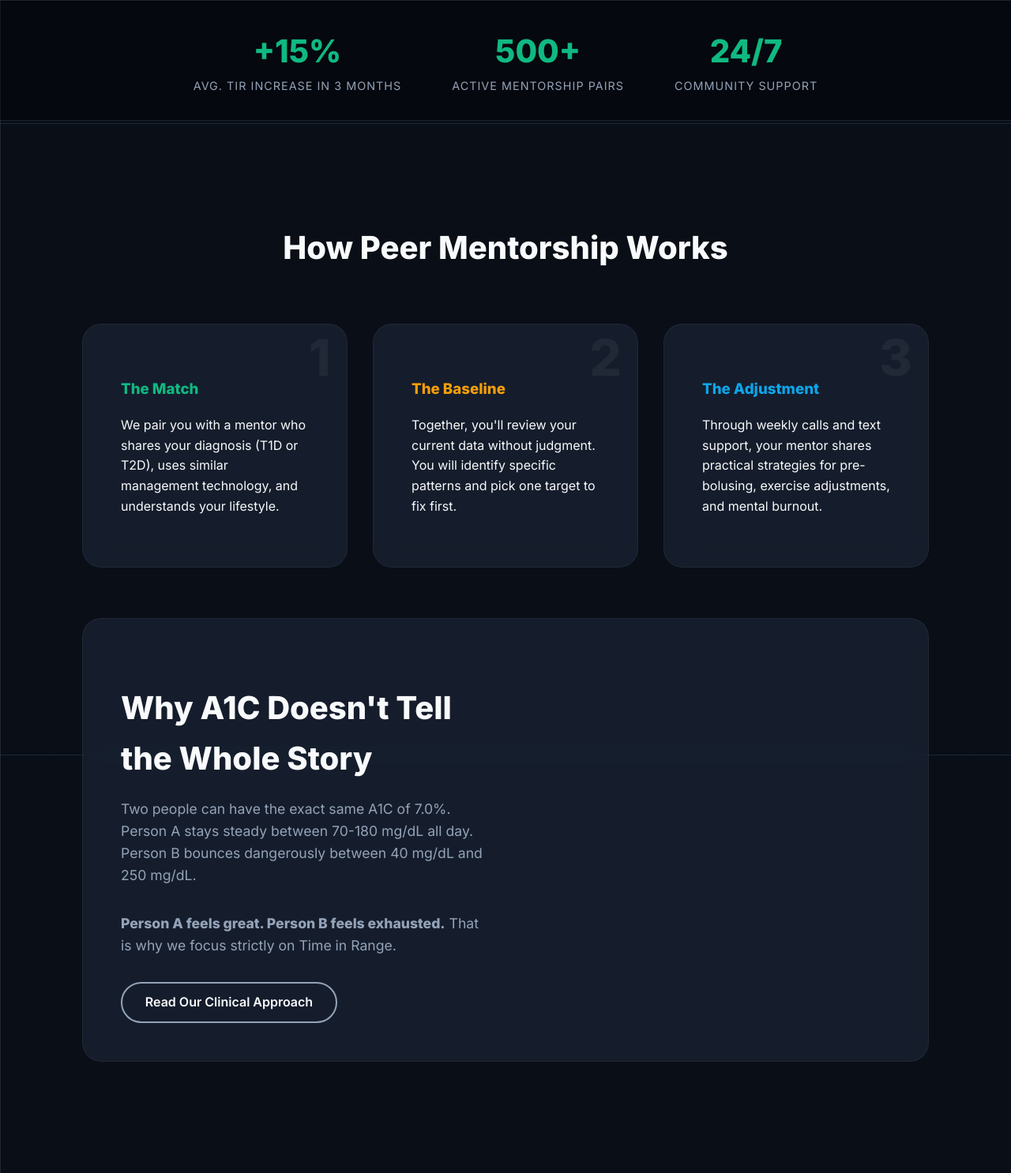
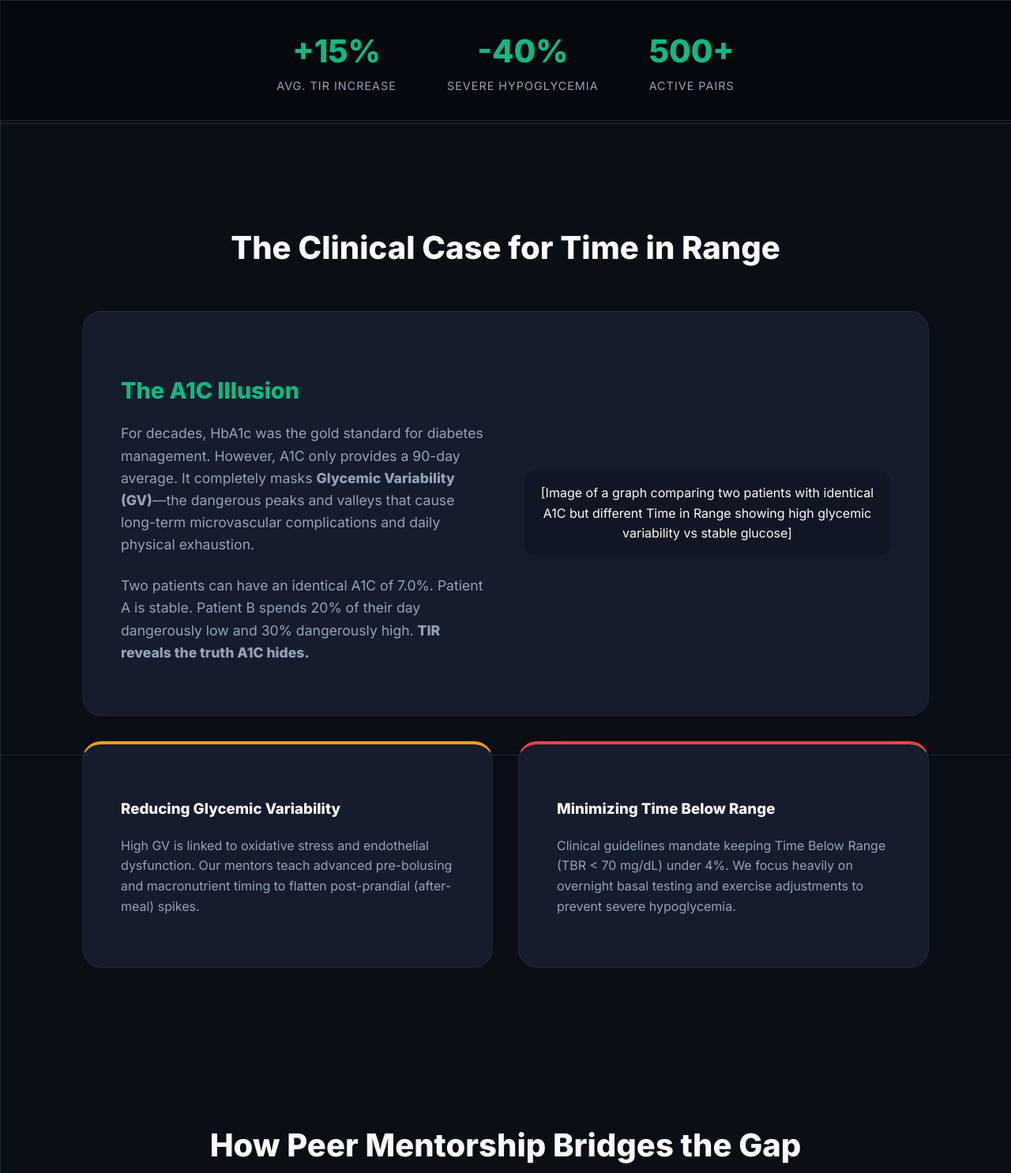
Before and after one commit to schneida1/timeinrangeproject, a plain HTML site: page index.html in a window 1280 px wide. Shown: the part 644-2130 px from the top of the page at 79% size. Drawn offline with Linux system fonts and the light colour scheme.

Commit message:
Update index.html

```diff
--- a/index.html
+++ b/index.html
@@ -11,90 +11,104 @@
 
     <header>
         <nav>
-            <a href="/" class="logo">
+            <a href="index.html" class="logo">
                 <div class="cgm-dot" id="nav-dot"></div>
                 The TIR Project
             </a>
             <div class="nav-links">
-                <a href="/about">The Science</a>
-                <a href="/#how-it-works">How It Works</a>
-                <a href="/donate">Donate</a>
+                <a href="about.html">About Us</a>
+                <a href="index.html#how-it-works">How It Works</a>
+                <a href="donate.html">Donate</a>
             </div>
-            <a href="/apply?type=get-mentor" class="btn-action">Get a Coach</a>
+            <a href="apply.html?type=get-mentor" class="btn-action">Get a Coach</a>
         </nav>
     </header>
 
     <section class="hero page-header">
         <h1>Flatten the Line.<br>Together.</h1>
-        <p>A non-profit dedicated to bridging the gap between clinical advice and real-world application. We provide specialized peer mentorship for Type 1 and Type 2 Diabetes to help you optimize your Time in Range (70-180 mg/dL).</p>
+        <p>A non-profit bridging the gap between clinical endocrinology and real-world application. We provide specialized, data-driven peer mentorship for Type 1 and Type 2 Diabetes to optimize your Time in Range (70-180 mg/dL).</p>
         <div style="display: flex; gap: 1.5rem; justify-content: center; margin-top: 2rem;">
             <a href="apply.html?type=get-mentor" class="btn-action">Find Your Mentor</a>
             <a href="apply.html?type=be-mentor" class="btn-outline">Become a Coach</a>
         </div>
     </section>
 
-    <div style="display: flex; justify-content: center; gap: 4rem; padding: 2rem 5%; background: rgba(0,0,0,0.4); border-top: 1px solid rgba(51, 65, 85, 0.5); border-bottom: 1px solid rgba(51, 65, 85, 0.5); margin-bottom: 4rem; text-align: center;">
+    <div style="display: flex; justify-content: center; flex-wrap: wrap; gap: 4rem; padding: 2rem 5%; background: rgba(0,0,0,0.4); border-top: 1px solid rgba(51, 65, 85, 0.5); border-bottom: 1px solid rgba(51, 65, 85, 0.5); margin-bottom: 4rem; text-align: center;">
         <div>
             <h3 style="font-size: 2.5rem; color: #10b981; margin: 0; font-weight: 800;">+15%</h3>
-            <p style="margin: 0; color: #94a3b8; font-size: 0.9rem; text-transform: uppercase; letter-spacing: 1px;">Avg. TIR Increase in 3 Months</p>
+            <p style="margin: 0; color: #94a3b8; font-size: 0.9rem; text-transform: uppercase; letter-spacing: 1px;">Avg. TIR Increase</p>
+        </div>
+        <div>
+            <h3 style="font-size: 2.5rem; color: #10b981; margin: 0; font-weight: 800;">-40%</h3>
+            <p style="margin: 0; color: #94a3b8; font-size: 0.9rem; text-transform: uppercase; letter-spacing: 1px;">Severe Hypoglycemia</p>
         </div>
         <div>
             <h3 style="font-size: 2.5rem; color: #10b981; margin: 0; font-weight: 800;">500+</h3>
-            <p style="margin: 0; color: #94a3b8; font-size: 0.9rem; text-transform: uppercase; letter-spacing: 1px;">Active Mentorship Pairs</p>
-        </div>
-        <div>
-            <h3 style="font-size: 2.5rem; color: #10b981; margin: 0; font-weight: 800;">24/7</h3>
-            <p style="margin: 0; color: #94a3b8; font-size: 0.9rem; text-transform: uppercase; letter-spacing: 1px;">Community Support</p>
+            <p style="margin: 0; color: #94a3b8; font-size: 0.9rem; text-transform: uppercase; letter-spacing: 1px;">Active Pairs</p>
         </div>
     </div>
 
+    <section class="container" style="margin-bottom: 6rem;">
+        <h2 style="font-size: 2.5rem; text-align: center; margin-bottom: 3rem;">The Clinical Case for Time in Range</h2>
+
+        <div class="card" style="display: grid; grid-template-columns: repeat(auto-fit, minmax(300px, 1fr)); gap: 3rem; align-items: center; margin-bottom: 2rem;">
+            <div>
+                <h3 style="font-size: 1.8rem; color: #10b981; margin-bottom: 1rem;">The A1C Illusion</h3>
+                <p style="color: #94a3b8; font-size: 1.1rem; margin-bottom: 1.5rem;">
+                    For decades, HbA1c was the gold standard for diabetes management. However, A1C only provides a 90-day average. It completely masks <strong>Glycemic Variability (GV)</strong>—the dangerous peaks and valleys that cause long-term microvascular complications and daily physical exhaustion.
+                </p>
+                <p style="color: #94a3b8; font-size: 1.1rem;">
+                    Two patients can have an identical A1C of 7.0%. Patient A is stable. Patient B spends 20% of their day dangerously low and 30% dangerously high. <strong>TIR reveals the truth A1C hides.</strong>
+                </p>
+            </div>
+            <div style="text-align: center; background: rgba(0,0,0,0.2); padding: 1rem; border-radius: 15px;">
+                [Image of a graph comparing two patients with identical A1C but different Time in Range showing high glycemic variability vs stable glucose]
+            </div>
+        </div>
+
+        <div style="display: grid; grid-template-columns: repeat(auto-fit, minmax(300px, 1fr)); gap: 2rem;">
+            <div class="card" style="border-top: 4px solid #f59e0b;">
+                <h3>Reducing Glycemic Variability</h3>
+                <p style="color: #94a3b8;">High GV is linked to oxidative stress and endothelial dysfunction. Our mentors teach advanced pre-bolusing and macronutrient timing to flatten post-prandial (after-meal) spikes.</p>
+            </div>
+            <div class="card" style="border-top: 4px solid #ef4444;">
+                <h3>Minimizing Time Below Range</h3>
+                <p style="color: #94a3b8;">Clinical guidelines mandate keeping Time Below Range (TBR < 70 mg/dL) under 4%. We focus heavily on overnight basal testing and exercise adjustments to prevent severe hypoglycemia.</p>
+            </div>
+        </div>
+    </section>
+
     <section id="how-it-works" class="container">
-        <h2 style="font-size: 2.5rem; text-align: center; margin-bottom: 4rem;">How Peer Mentorship Works</h2>
+        <h2 style="font-size: 2.5rem; text-align: center; margin-bottom: 4rem;">How Peer Mentorship Bridges the Gap</h2>
         <div style="display: grid; grid-template-columns: repeat(auto-fit, minmax(300px, 1fr)); gap: 2rem;">
             <div class="card" style="position: relative;">
                 <div style="font-size: 4rem; font-weight: 800; color: rgba(255,255,255,0.05); position: absolute; top: 10px; right: 20px; line-height: 1;">1</div>
                 <h3 style="color: #10b981;">The Match</h3>
-                <p>We pair you with a mentor who shares your diagnosis (T1D or T2D), uses similar management technology, and understands your lifestyle.</p>
+                <p>We pair you with a mentor who shares your exact diagnosis (T1D, T2D, or LADA), utilizes the same management technology (e.g., closed-loop pumps), and understands your lifestyle.</p>
             </div>
             <div class="card" style="position: relative;">
                 <div style="font-size: 4rem; font-weight: 800; color: rgba(255,255,255,0.05); position: absolute; top: 10px; right: 20px; line-height: 1;">2</div>
-                <h3 style="color: #f59e0b;">The Baseline</h3>
-                <p>Together, you'll review your current data without judgment. You will identify specific patterns and pick one target to fix first.</p>
+                <h3 style="color: #f59e0b;">Data Analysis</h3>
+                <p>Together, you review your CGM ambulatory glucose profile (AGP) without judgment. You identify specific clinical patterns—like dawn phenomenon or insulin resistance—and target one variable at a time.</p>
             </div>
             <div class="card" style="position: relative;">
                 <div style="font-size: 4rem; font-weight: 800; color: rgba(255,255,255,0.05); position: absolute; top: 10px; right: 20px; line-height: 1;">3</div>
-                <h3 style="color: #0ea5e9;">The Adjustment</h3>
-                <p>Through weekly calls and text support, your mentor shares practical strategies for pre-bolusing, exercise adjustments, and mental burnout.</p>
+                <h3 style="color: #0ea5e9;">Real-World Adjustment</h3>
+                <p>Through weekly calls, your mentor shares lived-experience strategies that you can't learn in a 15-minute clinical visit, helping you adjust to exercise, stress, and sick days.</p>
             </div>
         </div>
     </section>
-<section class="container" style="margin-bottom: 4rem;">
-        <div class="card" style="display: grid; grid-template-columns: repeat(auto-fit, minmax(300px, 1fr)); gap: 3rem; align-items: center;">
-            <div>
-                <h2 style="font-size: 2.5rem; margin-bottom: 1rem;">Why A1C Doesn't Tell the Whole Story</h2>
-                <p style="color: #94a3b8; font-size: 1.1rem; margin-bottom: 2rem;">
-                    Two people can have the exact same A1C of 7.0%. Person A stays steady between 70-180 mg/dL all day. Person B bounces dangerously between 40 mg/dL and 250 mg/dL.
-                </p>
-                <p style="color: #94a3b8; font-size: 1.1rem; margin-bottom: 2rem;">
-                    <strong>Person A feels great. Person B feels exhausted.</strong> That is why we focus strictly on Time in Range.
-                </p>
-                <a href="/about" class="btn-outline">Read Our Clinical Approach</a>
-            </div>
-            <div style="text-align: center;">
 
-            </div>
-        </div>
-    </section>
     <section id="interactive" class="container">
-        <div style="background: linear-gradient(180deg, rgba(16,185,129,0.05) 0%, transparent 100%); border-radius: 30px; padding: 4rem 2rem; text-align: center; border: 1px solid rgba(16, 185, 129, 0.2); margin-top: 4rem;">
-            <h2>What is your current Time in Range?</h2>
-            <p style="color: #94a3b8;">Adjust the slider to see how your TIR impacts your daily management.</p>
+        <div style="background: linear-gradient(180deg, rgba(16,185,129,0.05) 0%, transparent 100%); border-radius: 30px; padding: 4rem 2rem; text-align: center; border: 1px solid rgba(16, 185, 129, 0.2); margin-top: 6rem; margin-bottom: 4rem;">
+            <h2>Calculate Your Current TIR Impact</h2>
+            <p style="color: #94a3b8;">Adjust the slider to see how your clinical Time in Range impacts your daily risk factors.</p>
 
             <div id="tir-value" style="font-size: 6rem; font-weight: 800; margin: 1rem 0; color: #10b981; transition: color 0.3s ease; text-shadow: 0 0 30px rgba(16, 185, 129, 0.3);">70%</div>
 
             <div style="max-width: 600px; margin: 0 auto;">
                 <input type="range" min="0" max="100" value="70" id="tir-slider" style="width: 100%; -webkit-appearance: none; background: rgba(255,255,255,0.1); height: 8px; border-radius: 4px; outline: none; margin-top: 2rem;">
-                <div id="feedback-text" style="font-size: 1.2rem; margin-top: 1.5rem; font-weight: 600; color: #10b981; height: 30px;">You are hitting the clinical goal! Great job.</div>
+                <div id="feedback-text" style="font-size: 1.2rem; margin-top: 1.5rem; font-weight: 600; color: #10b981; height: 30px;">Meeting clinical targets. Keep it up!</div>
             </div>
         </div>
     </section>
@@ -118,13 +132,13 @@
 
             if (val < 50) {
                 color = colors.red;
-                text = "Burnout is real. A mentor can help you find stability.";
+                text = "High risk of microvascular complications. Let us help you.";
             } else if (val >= 50 && val < 70) {
                 color = colors.yellow;
-                text = "Making progress! Small tweaks can push you higher.";
+                text = "Moderate variability. Small basal/bolus tweaks can push you higher.";
             } else {
                 color = colors.green;
-                text = val >= 80 ? "Exceptional! Consider becoming a mentor." : "You are hitting the clinical goal! Great job.";
+                text = val >= 80 ? "Exceptional glycemic control! Consider becoming a mentor." : "Meeting clinical targets. Keep it up!";
             }
 
             display.style.color = color;
```
